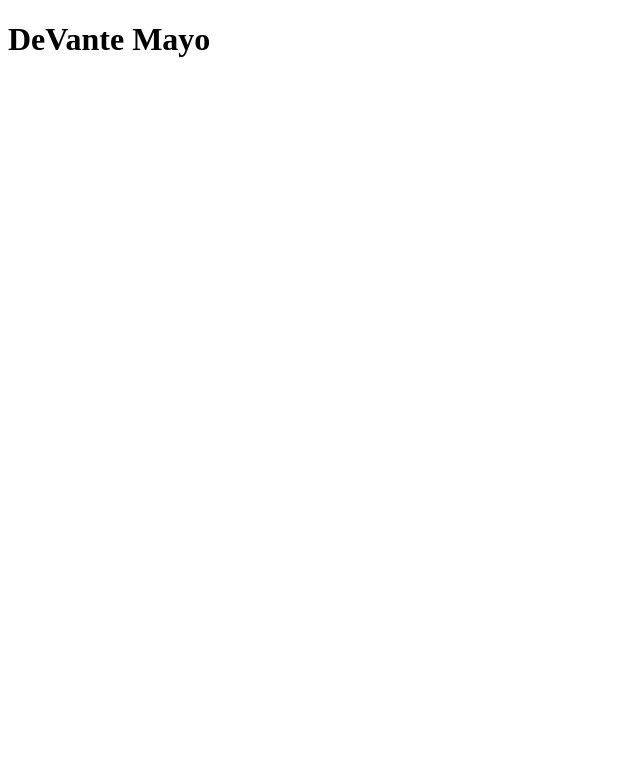
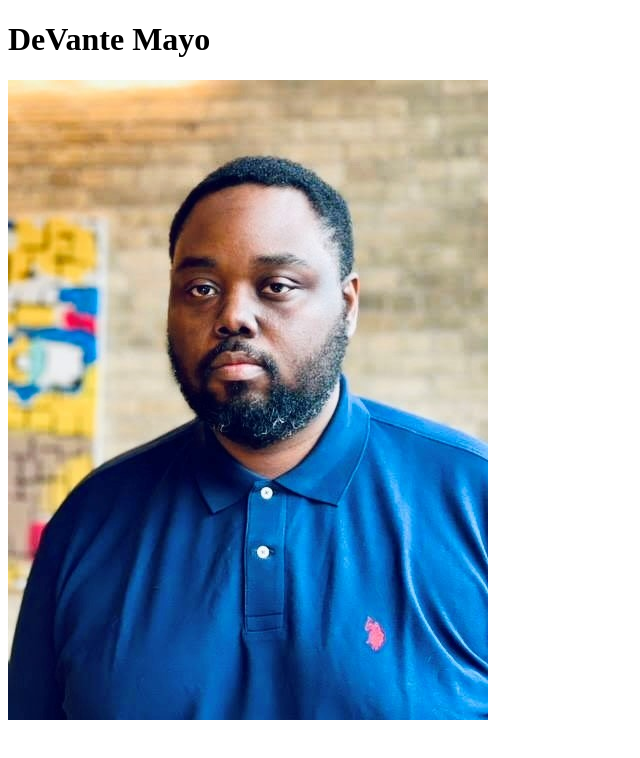
Before and after one commit to icstars/AboutMe-Devante, a plain HTML site: page index.html in a window 1280 px wide. Shown: the whole page, without its empty margins (0-640 px from the left). Drawn offline with Linux system fonts and the light colour scheme.

Commit message:
snd commit
pic

```diff
--- a/index.html
+++ b/index.html
@@ -7,5 +7,6 @@
 </head>
 <body>
     <h1>DeVante Mayo</h1>
+    <img src="./save.jpg" alt="">
 </body>
 </html>
```
Also changed, not shown: save.jpg (added).
